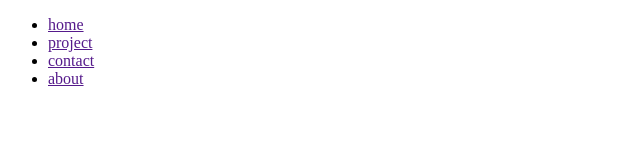
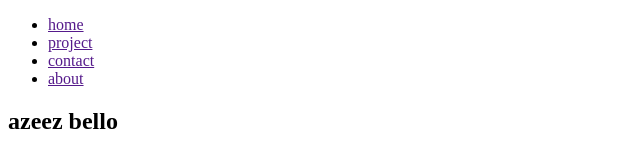
Before and after one commit to zeezman/crap-portfolio, a plain HTML site: page index.html in a window 1280 px wide. Shown: the whole page, without its empty margins (0-640 px from the left). Drawn offline with Linux system fonts and the light colour scheme.

Commit message:
added index html

```diff
--- a/index.html
+++ b/index.html
@@ -18,6 +18,11 @@
                 </ul>
             </nav>
         </section>
+        <section class="home">
+            <div class="header">
+                <h1>azeez bello </h1>
+            </div>
+        </section>
     </main>
 </body>
 </html>
```
